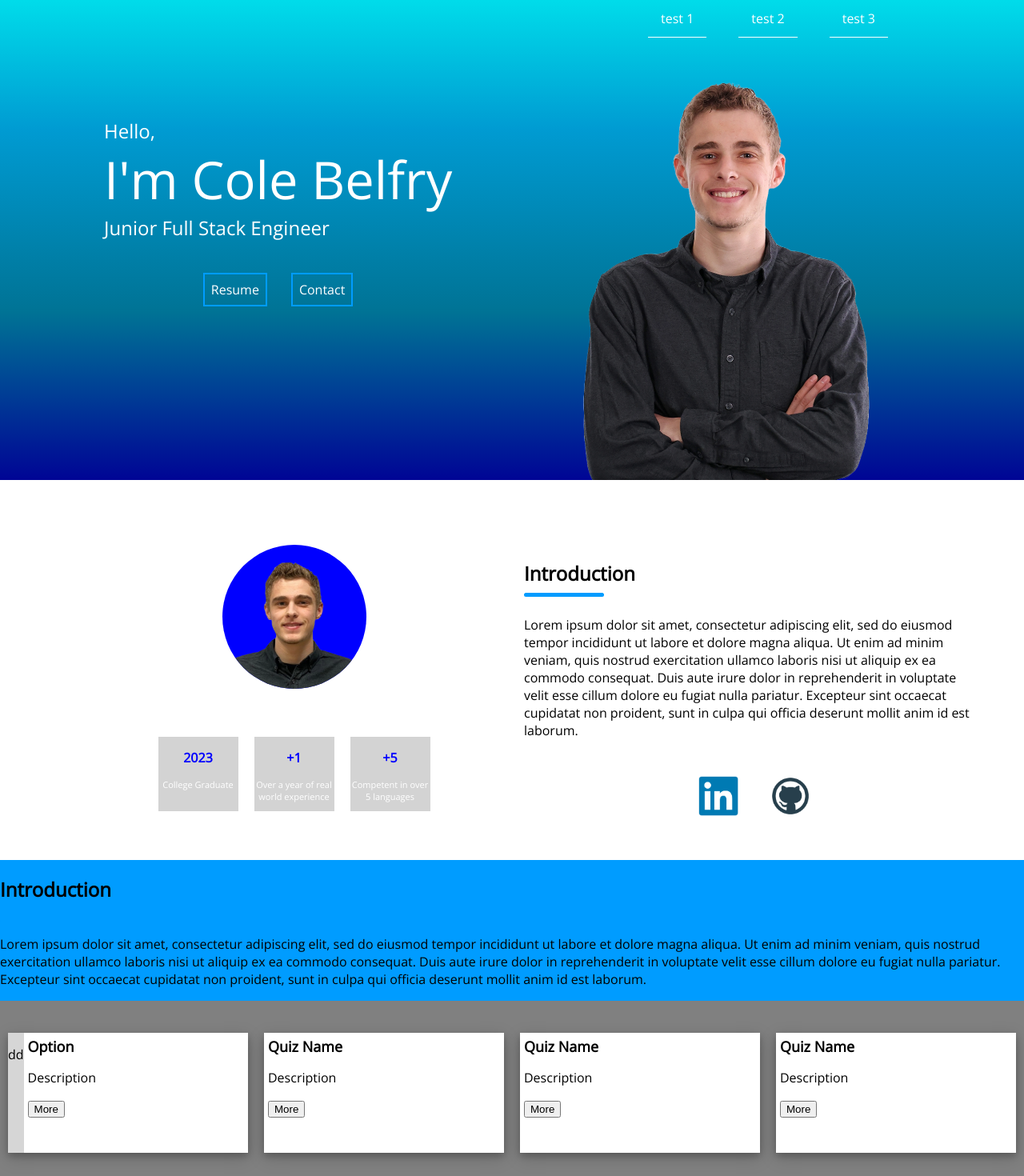
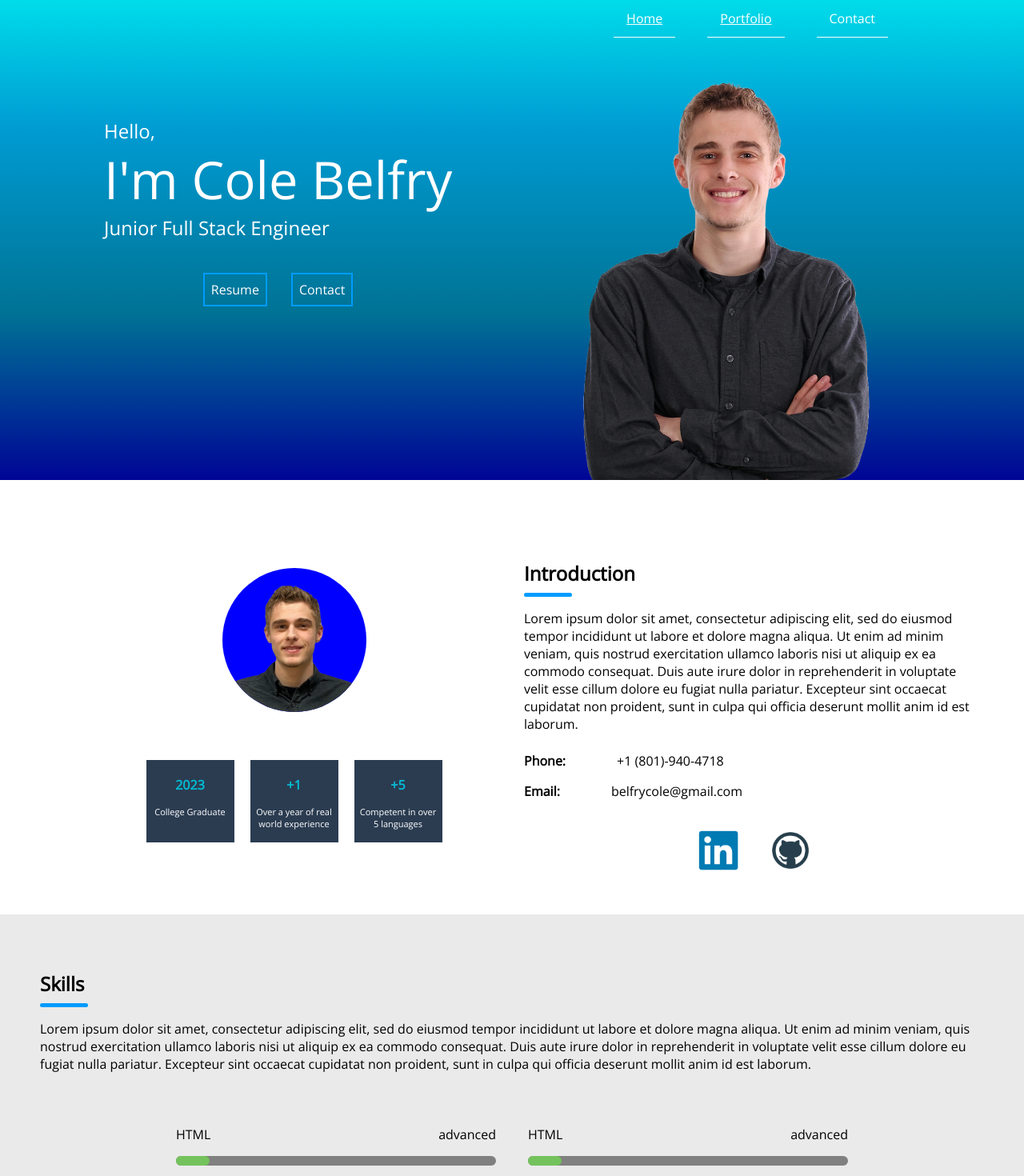
Before and after one commit to ColeBelfry/portfolio-app, a React (Create React App) app: page / in a window 1280 px wide. Shown: the top 1470 px of the page at 80% size. Built offline with nearby package versions, Linux system fonts and the light colour scheme.

Commit message:
Home Page Additions

```diff
--- /dev/null
+++ b/src/Components/Header.css
@@ -0,0 +1,26 @@
+.navbar {
+    /* box-shadow: 0px 0px 16px 0px rgba(0, 0, 0, 0.2);
+    border-bottom: 3px solid white; */
+    z-index: 1;
+    /* position: fixed; */
+    width: 100%;
+    height: auto;
+}
+.navLinks {
+    display: flex;
+    justify-content: right;
+    margin: 0px 150px 0px 0px;
+}
+
+.navLinks a {
+    color: white;
+    padding: 12px 16px;
+    display: block;
+    border-bottom: 1px solid white;
+    margin: 0px 20px 0px 20px;
+}
+
+.navLinks a:hover {
+    color: black;
+    background-color: white;
+}
--- a/src/Components/Header.jsx
+++ b/src/Components/Header.jsx
@@ -1,8 +1,14 @@
+import "./Header.css";
+
 function Header(){
     return (
         <>
-            <div>
-
+            <div className='navbar'>
+                <div className="navLinks">
+                    <a href="../">Home</a>
+                    <a href="../Portfolio">Portfolio</a>
+                    <a>Contact</a>
+                </div>
             </div>
         </>
     );
--- /dev/null
+++ b/src/Components/SkillBar.css
@@ -0,0 +1,26 @@
+.skill-bar {
+    width: 400px;
+    margin: 20px;
+}
+
+.bar-header {
+    display: flex;
+    position: relative;
+
+}
+
+.bar-container {
+    background-color: gray;
+    width: 100%;
+    border-radius: 15px;
+}
+
+.skill {
+    background-color: rgb(116, 194, 92);
+    color: white;
+    height: 10px;
+    padding: 1px;
+    text-align: right;
+    font-size: 10px;
+    border-radius: 15px;
+}
--- /dev/null
+++ b/src/Components/SkillBar.jsx
@@ -0,0 +1,18 @@
+import "./SkillBar.css";
+
+function SkillBar(props){
+    return (
+        <>
+            <div className="skill-bar">
+                <div className="bar-header">
+                    <p>{props.title}</p>
+                    <p style={{position: "absolute", right: "0"}}>{props.level}</p>
+                </div>
+                <div className="bar-container">
+                    <div className="skill" style={{width: props.percent}}></div>
+                </div>
+            </div>
+        </>
+    );
+}
+export default SkillBar;
--- /dev/null
+++ b/src/Components/TextBlock.css
@@ -0,0 +1,12 @@
+.title {
+    margin-bottom: 0px;
+}
+
+.style-line {
+    height: 5px;
+    width: 60px;
+    background-color: #009cff;
+    margin-left: 0px;
+    border: none;
+    border-radius: 5px;
+}
--- /dev/null
+++ b/src/Components/TextBlock.jsx
@@ -0,0 +1,14 @@
+import './TextBlock.css';
+
+function TextBlock(props){
+    return (
+        <>
+            <div className='TextBlock'>
+                <h2 className="title">{props.title}</h2>
+                    <hr className="style-line"/>
+                    <p>{props.body}</p>
+            </div>
+        </>
+    );
+}
+export default TextBlock;
--- a/src/Pages/HomePage.css
+++ b/src/Pages/HomePage.css
@@ -37,12 +37,13 @@ body {
     flex-direction: column;
     justify-content: center;
 }
-
-.header {
+.banner {
+    background: rgb(0,5,149);
+    background: linear-gradient(0deg, rgba(0,5,149,1) 0%, rgba(0,115,149,1) 35%, rgba(0,155,210,1) 73%, rgba(0,220,234,1) 100%);
+    /* background: rgb(218, 0, 80);
+    background: linear-gradient(0deg, rgba(218, 0, 80, 1) 0%, rgba(142, 43, 136, 1) 100%); */
+    height: 600px;
     width: 100%;
-    height: 600px;
-    color: black;
-    background-color: rgba(255, 255, 255, 1);
 }
 
 .header-content {
@@ -114,13 +115,14 @@ body {
     margin: 50px 0px 0px 0px;
 }
 .info-block {
-    background-color: lightgray;
+    background-color: #2b3c51;
     width: 100px;
     text-align: center;
     margin: 10px;
+    padding: 5px;
 }
 .info-block h4 {
-    color: blue;
+    color: #00bcd4;
     margin: 15px;
 }
 .info-block p {
@@ -141,11 +143,22 @@ body {
 }
 .style-line {
     height: 5px;
-    width: 100px;
+    width: 60px;
     background-color: #009cff;
     margin-left: 0px;
     border: none;
     border-radius: 5px;
+}
+
+.contact-line {
+    display: flex;
+}
+
+.contact-line h4 {
+    margin: .5em 3em .5em 0em;
+}
+.contact-line p {
+    margin: .5em 3em .5em 1em;
 }
 
 .contact-links {
@@ -153,23 +166,34 @@ body {
     justify-content: center;
     margin-top: 30px;
 }
+
+.services-container {
+    background-color: #252b33;
+    color: white;
+    padding: 50px;
+}
 .nav-container {
-    background-color: gray;
     display: flex;
     flex-direction: row;
     flex-wrap: wrap;
-    padding: 30px 0px;
-
+    margin: 30px 200px;
     justify-content: center;
 }
-.banner {
-    background: rgb(0,5,149);
-    background: linear-gradient(0deg, rgba(0,5,149,1) 0%, rgba(0,115,149,1) 35%, rgba(0,155,210,1) 73%, rgba(0,220,234,1) 100%);
-    /* background: rgb(218, 0, 80);
-    background: linear-gradient(0deg, rgba(218, 0, 80, 1) 0%, rgba(142, 43, 136, 1) 100%); */
-    height: 100%;
-    width: 100%;
+
+.skills-container {
+    background-color: #eaeaea;
+    color: black;
+    padding: 50px;
 }
+
+.stats-container {
+    display: flex;
+    flex-direction: row;
+    flex-wrap: wrap;
+    margin: 30px 30px;
+    justify-content: center;
+}
+
 
 .gradient-banner div{
     text-align: center;
@@ -196,12 +220,11 @@ body {
 
 
 .nav-card {
-    display: flex;
-    flex-direction: row;
-    width: 300px;
-    height: 150px;
-    background-color: #d6d6d6;
-    margin: 10px;
+    width: 40%;
+    height: 120px;
+    background-color: #00bcd4;
+    margin: 15px 5px;
+    padding: 20px;
     overflow: hidden;
     box-shadow: 0 4px 8px 0 rgba(0, 0, 0, 0.2), 0 6px 20px 0 rgba(0, 0, 0, 0.19);
 }
--- a/src/Pages/HomePage.jsx
+++ b/src/Pages/HomePage.jsx
@@ -1,18 +1,16 @@
 import './HomePage.css';
+
+import React, { Component } from 'react';
+import Header from '../Components/Header.jsx';
+import Footer from '../Components/Footer.jsx';
+import TextBlock from '../Components/TextBlock.jsx';
+import SkillBar from '../Components/SkillBar.jsx';
 
 function HomePage(){
     return (
         <>
-            {/* <link rel="stylesheet" href="./HomePage.css" type="text/css"/> */}
-            <div className="header">
             <div className="banner">
-                    <div className='navbar'>
-                        <div className="navLinks">
-                            <a>test 1</a>
-                            <a>test 2</a>
-                            <a>test 3</a>
-                        </div>
-                    </div>
+                <Header/>
                 <div className="header-content">
                     <div className="header-text">
                         <div style={{fontSize: "24px", color: "white"}}>Hello,</div>
@@ -27,10 +25,6 @@ function HomePage(){
                         {/* <img src='profilephotoeditshadow.png' style={{opacity:"0.5", right: "180px", top:"60px"}} className='header-image'/> */}
                         <img src='Square_Cole_Belfry.png' className='header-image'/>
                     </div>
-                    </div>
-                </div>
-                <div className="header-image">
-                    <img/>
                 </div>
             </div>
             <div className="body-container">
@@ -54,68 +48,73 @@ function HomePage(){
                         </div>
                     </div>
                     <div className="intro-right">
-                        <h2>Introduction</h2>
-                        <hr className="style-line"/>
-                        <p>Lorem ipsum dolor sit amet, consectetur adipiscing elit, sed do eiusmod tempor incididunt ut labore
+                        <TextBlock title="Introduction" body="Lorem ipsum dolor sit amet, consectetur adipiscing elit, sed do eiusmod tempor incididunt ut labore
                             et dolore magna aliqua. Ut enim ad minim veniam, quis nostrud exercitation ullamco laboris nisi ut
                             aliquip ex ea commodo consequat. Duis aute irure dolor in reprehenderit in voluptate velit esse
                             cillum dolore eu fugiat nulla pariatur. Excepteur sint occaecat cupidatat non proident, sunt in
-                            culpa qui officia deserunt mollit anim id est laborum.</p>
+                            culpa qui officia deserunt mollit anim id est laborum."/>
+                        <div className='contact-line'>
+                            <h4>Phone: </h4>
+                            <p>+1 (801)-940-4718</p>
+                        </div>
+                        <div className='contact-line'>
+                            <h4>Email: </h4>
+                            <p>belfrycole@gmail.com</p>
+                        </div>
                         <div className="contact-links">
-                            <a>
+                            <a href='https://www.linkedin.com/in/cole-belfry-2812221b9/'>
                                 <img src='Linkedin-logo.png' style={{width: "50px", height: "50px", marginLeft:"20px", marginRight:"20px"}}/>
                             </a>
-                            <a>
+                            <a href='https://github.com/ColeBelfry'>
                                 <img src='github.png' style={{width: "50px", height: "50px", marginLeft:"20px", marginRight:"20px"}}/>
                             </a>
                         </div>
                     </div>
                 </div>
-                <div>
-                    <h2>Introduction</h2>
-                    <hr className="style-line"/>
-                    <p>Lorem ipsum dolor sit amet, consectetur adipiscing elit, sed do eiusmod tempor incididunt ut labore
+                <div className='skills-container'>
+                    <TextBlock title="Skills" body="Lorem ipsum dolor sit amet, consectetur adipiscing elit, sed do eiusmod tempor incididunt ut labore
                         et dolore magna aliqua. Ut enim ad minim veniam, quis nostrud exercitation ullamco laboris nisi ut
                         aliquip ex ea commodo consequat. Duis aute irure dolor in reprehenderit in voluptate velit esse
                         cillum dolore eu fugiat nulla pariatur. Excepteur sint occaecat cupidatat non proident, sunt in
-                        culpa qui officia deserunt mollit anim id est laborum.</p>
+                        culpa qui officia deserunt mollit anim id est laborum."/>
+                    <div className="stats-container">
+                        <SkillBar title="HTML" percent="10%" level="advanced"/>
+                        <SkillBar title="HTML" percent="10%" level="advanced"/>
+                        <SkillBar title="HTML" percent="10%" level="advanced"/>
+                        <SkillBar title="HTML" percent="10%" level="advanced"/>
+                        <SkillBar title="HTML" percent="10%" level="advanced"/>
+                        <SkillBar title="HTML" percent="10%" level="advanced"/>
+                    </div>
+                </div>
+                <div className='services-container'>
+                    <TextBlock title="Services" body="Lorem ipsum dolor sit amet, consectetur adipiscing elit, sed do eiusmod tempor incididunt ut labore
+                        et dolore magna aliqua. Ut enim ad minim veniam, quis nostrud exercitation ullamco laboris nisi ut
+                        aliquip ex ea commodo consequat. Duis aute irure dolor in reprehenderit in voluptate velit esse
+                        cillum dolore eu fugiat nulla pariatur. Excepteur sint occaecat cupidatat non proident, sunt in
+                        culpa qui officia deserunt mollit anim id est laborum."/>
                     <div className="nav-container">
                         <a className="nav-card">
-                            <div>
-                                <p>dd</p>
-                                <img/>
-                            </div>
-                            <div className="nav-body">
-                                <div className="quiz-title">Option</div>
+                            <div className="quiz-title">Aplication and Web Development</div>
                             <p>Description</p>
-                                <button>More</button>
-                            </div>
                         </a>
                         <a className="nav-card">
-                            <div className="nav-body">
-                                <div className="quiz-title">Quiz Name</div>
+                            <div className="quiz-title">Databases</div>
                             <p>Description</p>
-                                <button>More</button>
-                            </div>
                         </a>
                         <a className="nav-card">
-                            <div className="nav-body">
-                                <div className="quiz-title">Quiz Name</div>
+                            <div className="quiz-title">Microservices</div>
                             <p>Description</p>
-                                <button>More</button>
-                            </div>
                         </a>
                         <a className="nav-card">
-                            <div className="nav-body">
-                                <div className="quiz-title">Quiz Name</div>
+                            <div className="quiz-title">Virtualization</div>
                             <p>Description</p>
-                                <button>More</button>
-                            </div>
                         </a>
                     </div>
                 </div>
 
+
             </div>
+            <Footer/>
         </>
     );
 }
--- a/src/Pages/PortfolioPage.jsx
+++ b/src/Pages/PortfolioPage.jsx
@@ -0,0 +1,107 @@
+import './HomePage.css';
+
+import React, { Component } from 'react';
+import Header from '../Components/Header.jsx';
+import Footer from '../Components/Footer.jsx';
+import TextBlock from '../Components/TextBlock.jsx';
+import SkillBar from '../Components/SkillBar.jsx';
+
+function PortfolioPage(){
+    return (
+        <>
+            <div className="banner">
+                <Header/>
+
+            </div>
+            <div className="body-container">
+                <div className="intro-container">
+                    <div className="intro-left">
+                        <img src='profilephotoedit.png' style={{width: "180px", height: "180px", borderRadius: "50%", backgroundColor: "blue", marginLeft: "auto", marginRight: "auto"}}/>
+                        {/* <div style="width:120px; height: 120px; border-radius:100px; background-color:blue; margin:20 20 20 100"></div> */}
+                        <div className="info-blocks">
+                            <div className="info-block">
+                                <h4>2023</h4>
+                                <p>College Graduate</p>
+                            </div>
+                            <div className="info-block">
+                                <h4>+1</h4>
+                                <p>Over a year of real world experience</p>
+                            </div>
+                            <div className="info-block">
+                                <h4>+5</h4>
+                                <p>Competent in over 5 languages</p>
+                            </div>
+                        </div>
+                    </div>
+                    <div className="intro-right">
+                        <TextBlock title="Introduction" body="Lorem ipsum dolor sit amet, consectetur adipiscing elit, sed do eiusmod tempor incididunt ut labore
+                            et dolore magna aliqua. Ut enim ad minim veniam, quis nostrud exercitation ullamco laboris nisi ut
+                            aliquip ex ea commodo consequat. Duis aute irure dolor in reprehenderit in voluptate velit esse
+                            cillum dolore eu fugiat nulla pariatur. Excepteur sint occaecat cupidatat non proident, sunt in
+                            culpa qui officia deserunt mollit anim id est laborum."/>
+                        <div className='contact-line'>
+                            <h4>Phone: </h4>
+                            <p>+1 (801)-940-4718</p>
+                        </div>
+                        <div className='contact-line'>
+                            <h4>Email: </h4>
+                            <p>belfrycole@gmail.com</p>
+                        </div>
+                        <div className="contact-links">
+                            <a href='https://www.linkedin.com/in/cole-belfry-2812221b9/'>
+                                <img src='Linkedin-logo.png' style={{width: "50px", height: "50px", marginLeft:"20px", marginRight:"20px"}}/>
+                            </a>
+                            <a href='https://github.com/ColeBelfry'>
+                                <img src='github.png' style={{width: "50px", height: "50px", marginLeft:"20px", marginRight:"20px"}}/>
+                            </a>
+                        </div>
+                    </div>
+                </div>
+                <div className='skills-container'>
+                    <TextBlock title="Skills" body="Lorem ipsum dolor sit amet, consectetur adipiscing elit, sed do eiusmod tempor incididunt ut labore
+                        et dolore magna aliqua. Ut enim ad minim veniam, quis nostrud exercitation ullamco laboris nisi ut
+                        aliquip ex ea commodo consequat. Duis aute irure dolor in reprehenderit in voluptate velit esse
+                        cillum dolore eu fugiat nulla pariatur. Excepteur sint occaecat cupidatat non proident, sunt in
+                        culpa qui officia deserunt mollit anim id est laborum."/>
+                    <div className="stats-container">
+                        <SkillBar title="HTML" percent="10%" level="advanced"/>
+                        <SkillBar title="HTML" percent="10%" level="advanced"/>
+                        <SkillBar title="HTML" percent="10%" level="advanced"/>
+                        <SkillBar title="HTML" percent="10%" level="advanced"/>
+                        <SkillBar title="HTML" percent="10%" level="advanced"/>
+                        <SkillBar title="HTML" percent="10%" level="advanced"/>
+                    </div>
+                </div>
+                <div className='services-container'>
+                    <TextBlock title="Services" body="Lorem ipsum dolor sit amet, consectetur adipiscing elit, sed do eiusmod tempor incididunt ut labore
+                        et dolore magna aliqua. Ut enim ad minim veniam, quis nostrud exercitation ullamco laboris nisi ut
+                        aliquip ex ea commodo consequat. Duis aute irure dolor in reprehenderit in voluptate velit esse
+                        cillum dolore eu fugiat nulla pariatur. Excepteur sint occaecat cupidatat non proident, sunt in
+                        culpa qui officia deserunt mollit anim id est laborum."/>
+                    <div className="nav-container">
+                        <a className="nav-card">
+                            <div className="quiz-title">Aplication and Web Development</div>
+                            <p>Description</p>
+                        </a>
+                        <a className="nav-card">
+                            <div className="quiz-title">Databases</div>
+                            <p>Description</p>
+                        </a>
+                        <a className="nav-card">
+                            <div className="quiz-title">Microservices</div>
+                            <p>Description</p>
+                        </a>
+                        <a className="nav-card">
+                            <div className="quiz-title">Virtualization</div>
+                            <p>Description</p>
+                        </a>
+                    </div>
+                </div>
+
+
+            </div>
+            <Footer/>
+        </>
+    );
+}
+export default PortfolioPage;
```
Also changed, not shown: src/Pages/PortfolioPage.css (added). Lines whose indentation alone changed are shown as unchanged.
